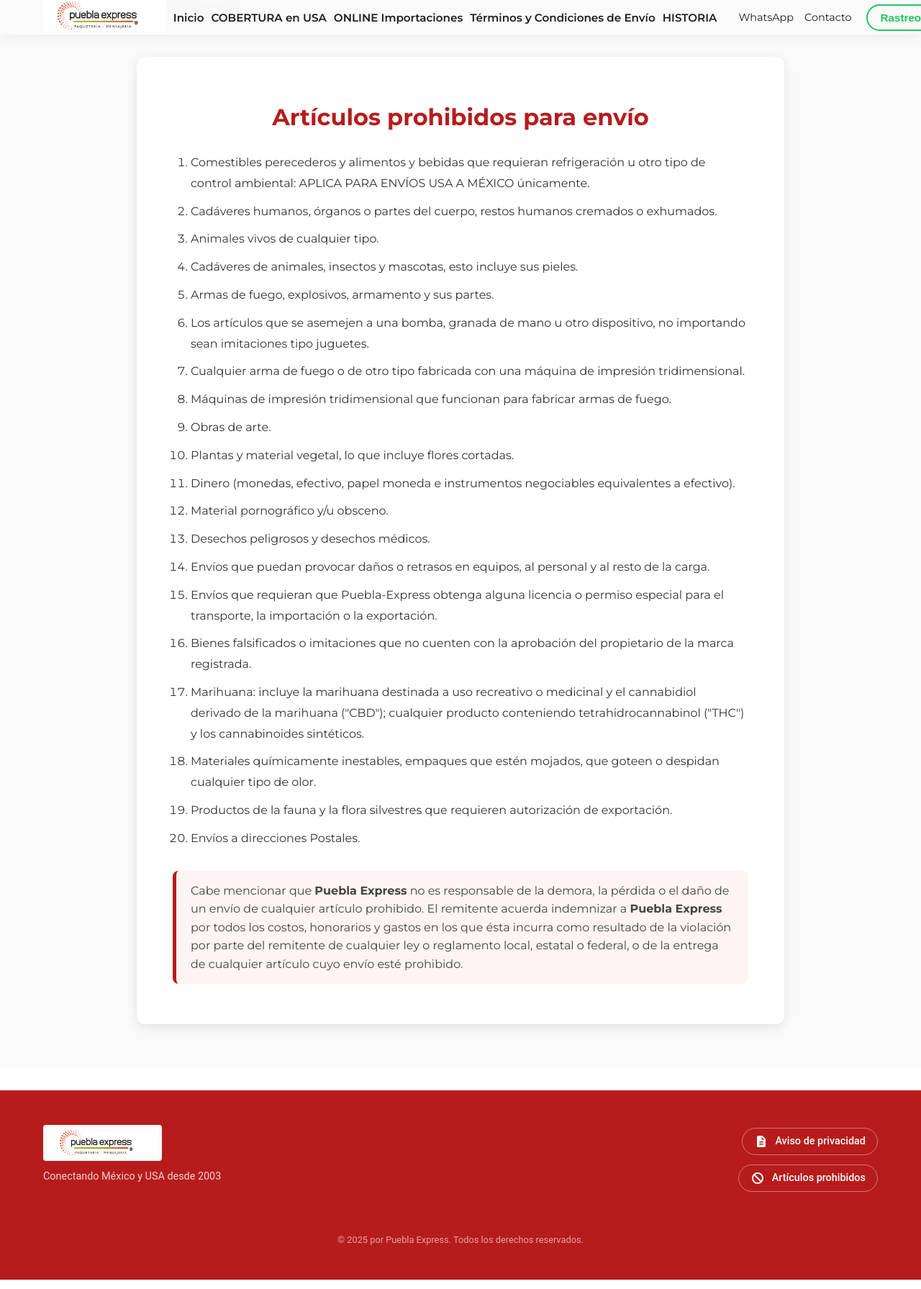
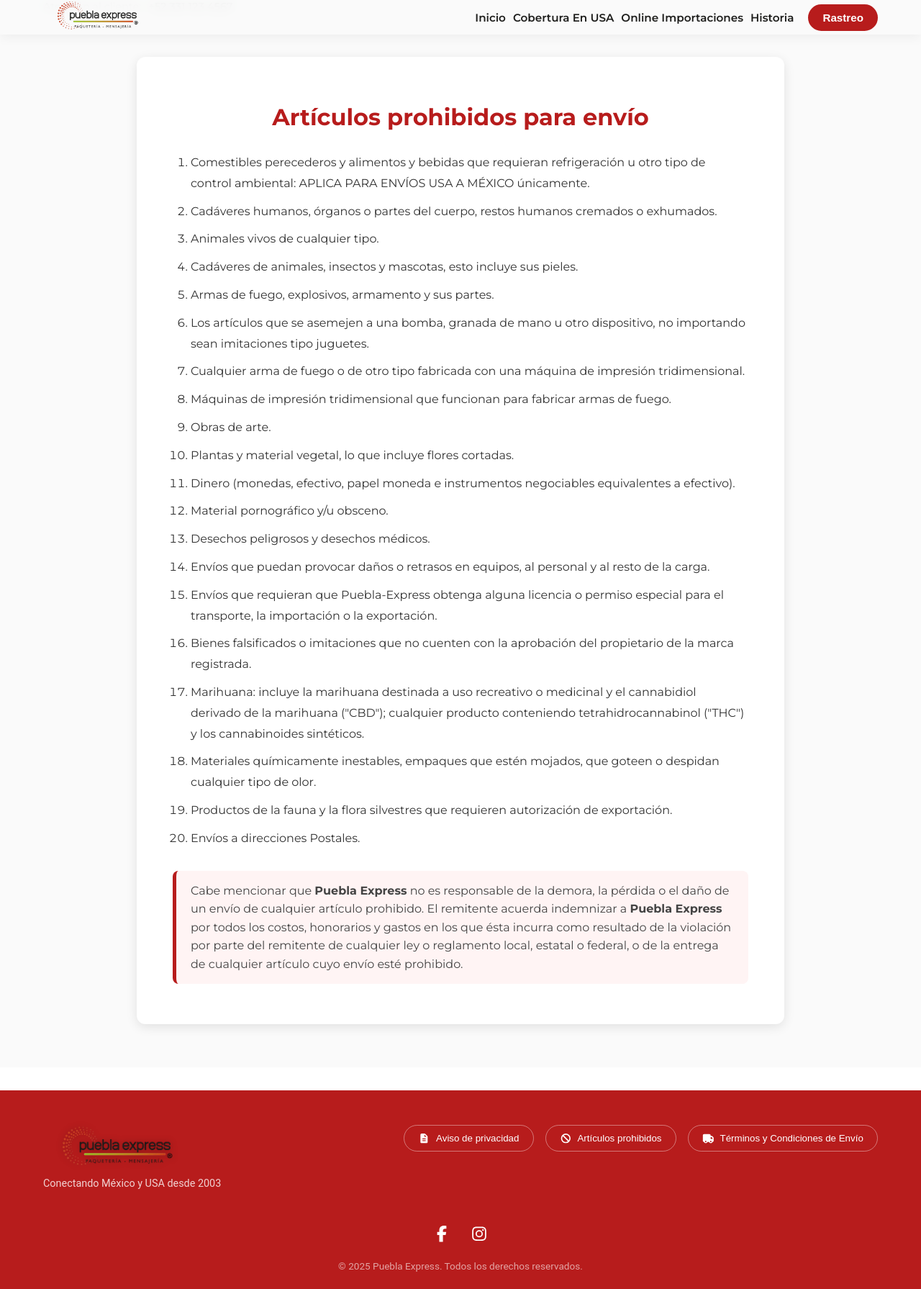
Before and after one commit to Alanhm616/propuesta-puebla, a React (Create React App) app: page /articulos-prohibidos in a window 1280 px wide. Shown: the whole page at 72% size. Built offline with nearby package versions, Linux system fonts and the light colour scheme.

Commit message:
Actualizar Header y Footer: botón rastreo rojo, remover términos, ajustes tipografía

```diff
--- a/package.json
+++ b/package.json
@@ -4,6 +4,7 @@
   "private": true,
   "dependencies": {
     "@fortawesome/fontawesome-svg-core": "^7.1.0",
+    "@fortawesome/free-brands-svg-icons": "^7.1.0",
     "@fortawesome/free-solid-svg-icons": "^7.1.0",
     "@fortawesome/react-fontawesome": "^3.1.0",
     "@testing-library/dom": "^10.4.1",
--- a/src/components/Footer.css
+++ b/src/components/Footer.css
@@ -1,120 +1,172 @@
 /*
   ==============================================
-  Footer.css (Minimalista Rojo) - CORREGIDO
+  Footer.css - Versión Moderna con Redes Sociales
   ==============================================
 */
 
-/* Variables CSS */
 :root {
-  --color-primary: #b71c1c; /* Rojo Oscuro */
-  --color-primary-opaco: #cd3d1f;
-  --color-green: #22c55e; /* Verde (Acento Secundario) */
-  --color-black: #1e1e1c; /* Negro */
-  --color-background: #fafafaff; /* Blanco Principal */
+  --color-primary: #b71c1c;
+  --color-black: #1e1e1c;
+  --color-white: #ffffff;
+  --color-gray: rgba(255, 255, 255, 0.8);
 }
 
-/* El FOOTER REAL */
+/* === FOOTER === */
 .site-footer {
-  /* Fondo principal en Rojo Oscuro */
   background-color: var(--color-primary);
-  color: var(--color-background);
-  padding: 3rem 0;
+  color: var(--color-white);
   font-family: "Roboto", sans-serif;
   text-align: center;
+  padding: 3rem 1rem 1.5rem;
+  position: relative;
 }
 
 .footer-inner {
-  max-width: 1000px;
+  max-width: 1100px;
   margin: 0 auto;
   display: flex;
   justify-content: space-between;
-  align-items: center;
+  align-items: flex-start;
   flex-wrap: wrap;
   gap: 2rem;
 }
 
-/* Marca y Logo */
-.footer-brand {
-  text-align: left;
-  display: flex;
-  flex-direction: column;
-  align-items: flex-start;
-}
+/* === Logo === */
 .footer-logo-link {
   display: block;
-  padding: 5px;
-  background: var(--color-background); /* Fondo Blanco para el logo */
-  border-radius: 4px;
 }
 
 .footer-logo {
-  height: 40px;
+  height: 60px;
   width: auto;
   display: block;
+  filter: drop-shadow(0 0 5px rgba(0, 0, 0, 0.3)); /* Sutil sombra */
+  background: none !important; /* sin fondo blanco */
 }
 
 .footer-tagline {
   margin-top: 0.8rem;
   font-size: 0.9rem;
-  color: rgba(255, 255, 255, 0.8);
+  color: var(--color-gray);
 }
 
-/* Links del footer (Aviso de privacidad y Prohibidos) */
+/* === Botones === */
 .footer-links-group {
   display: flex;
-  flex-direction: column;
-  gap: 0.8rem;
-  align-items: flex-end;
+  flex-direction: row;
+  flex-wrap: wrap;
+  gap: 1rem;
+  justify-content: center;
 }
 
 .footer-link-button {
   background-color: transparent;
-  color: var(--color-background);
-  text-decoration: none;
+  color: var(--color-white);
+  border: 1px solid rgba(255, 255, 255, 0.4);
+  border-radius: 25px;
+  padding: 0.6rem 1.2rem;
+  cursor: pointer;
   font-weight: 500;
-  padding: 0.6rem 1rem;
-  border-radius: 30px;
-  border: 1px solid rgba(255, 255, 255, 0.4);
   transition: all 0.3s ease;
   display: flex;
   align-items: center;
+  gap: 0.5rem;
 }
 
 .footer-link-button:hover {
-  background-color: var(--color-black); /* Relleno Negro */
-  color: var(--color-background);
-  border-color: var(--color-black);
-  transform: translateY(-2px) scale(1.02);
-  box-shadow: 0 4px 12px rgba(0, 0, 0, 0.3);
+  background-color: var(--color-black);
+  transform: translateY(-2px);
+  box-shadow: 0 4px 10px rgba(0, 0, 0, 0.3);
 }
 
-/* Íconos dentro de los links */
-.footer-link-button .footer-icon {
-  font-size: 1rem;
-  margin-right: 0.6rem;
+/* === Redes Sociales === */
+.footer-social {
+  display: flex;
+  justify-content: center;
+  margin-top: 2rem;
+  gap: 1.5rem;
 }
 
-/* Texto de Copyright */
-.footer-copy {
-  flex-basis: 100%;
-  margin-top: 1.5rem;
-  font-size: 0.8rem;
-  color: rgba(255, 255, 255, 0.6);
-  text-align: center;
+.social-icon {
+  color: var(--color-white);
+  font-size: 1.4rem;
+  transition: all 0.3s ease;
 }
 
-/* Responsive */
+.social-icon:hover {
+  color: #ffd700; /* Amarillo dorado al pasar */
+  transform: scale(1.2);
+}
+
+/* === Copyright === */
+.footer-copy {
+  margin-top: 1.5rem;
+  font-size: 0.85rem;
+  color: rgba(255, 255, 255, 0.6);
+}
+
+/* === Modal === */
+.modal-overlay {
+  position: fixed;
+  top: 0;
+  left: 0;
+  width: 100%;
+  height: 100%;
+  background-color: rgba(0, 0, 0, 0.6);
+  display: flex;
+  justify-content: center;
+  align-items: center;
+  z-index: 2000;
+}
+
+.modal-content {
+  background-color: #fff;
+  color: #000;
+  max-width: 800px;
+  max-height: 80vh;
+  overflow-y: auto;
+  border-radius: 10px;
+  padding: 2rem;
+  position: relative;
+  box-shadow: 0 8px 24px rgba(0, 0, 0, 0.3);
+}
+
+.modal-title {
+  color: var(--color-primary);
+  text-align: center;
+  margin-bottom: 1rem;
+}
+
+.modal-close {
+  position: absolute;
+  top: 10px;
+  right: 15px;
+  background: none;
+  border: none;
+  color: var(--color-primary);
+  font-size: 1.5rem;
+  cursor: pointer;
+}
+
+.modal-body {
+  text-align: left;
+  font-size: 0.95rem;
+  line-height: 1.6;
+}
+
+/* === Responsive === */
 @media (max-width: 768px) {
   .footer-inner {
     flex-direction: column;
     align-items: center;
-    text-align: center;
   }
-  .footer-brand {
-    align-items: center;
-    text-align: center;
+
+  .footer-links-group {
+    flex-direction: column;
+    gap: 0.8rem;
   }
-  .footer-links-group {
-    align-items: center;
+
+  .footer-logo {
+    height: 50px;
   }
 }
--- a/src/components/Footer.js
+++ b/src/components/Footer.js
@@ -1,42 +1,117 @@
-import React from "react";
+// Footer.js
+import React, { useState } from "react";
 import "./Footer.css";
 import { FontAwesomeIcon } from "@fortawesome/react-fontawesome";
-import { faFileAlt, faBan } from "@fortawesome/free-solid-svg-icons";
-import { Link } from "react-router-dom";
-// 1. Importamos el logo
+import {
+  faFileAlt,
+  faBan,
+  faTruck,
+  faTimes,
+} from "@fortawesome/free-solid-svg-icons";
+import { faFacebookF, faInstagram } from "@fortawesome/free-brands-svg-icons";
 import logo from "../assets/logo.png";
 
+// Importamos el contenido de las páginas
+import AvisoPrivacidad from "../components/piepagina/AvisoPrivacidad";
+import ArticulosProhibidos from "../components/piepagina/ArticulosProhibidos";
+import TerminosEnvio from "../components/Navegacion/TerminosEnvio";
+
 const Footer = () => {
+  const [showModal, setShowModal] = useState(false);
+  const [modalContent, setModalContent] = useState(null);
+  const [modalTitle, setModalTitle] = useState("");
+
+  const openModal = (type) => {
+    if (type === "aviso") {
+      setModalTitle("Aviso de Privacidad");
+      setModalContent(<AvisoPrivacidad />);
+    } else if (type === "prohibidos") {
+      setModalTitle("Artículos Prohibidos");
+      setModalContent(<ArticulosProhibidos />);
+    } else if (type === "terminos") {
+      setModalTitle("Términos y Condiciones de Envío");
+      setModalContent(<TerminosEnvio />);
+    }
+    setShowModal(true);
+  };
+
+  const closeModal = () => {
+    setShowModal(false);
+    setModalContent(null);
+  };
+
   return (
+    <>
       <footer className="site-footer">
         <div className="container footer-inner">
+          {/* Logo y lema */}
           <div className="footer-brand">
-          {/* 2. Usamos el logo en lugar del texto simple */}
-          <Link to="/" className="footer-logo-link">
+            <a href="/" className="footer-logo-link">
               <img src={logo} alt="Puebla Express Logo" className="footer-logo" />
-          </Link>
-          <p className="footer-tagline">Conectando México y USA desde 2003</p>
+            </a>
+            <p className="footer-tagline">
+              Conectando México y USA desde 2003
+            </p>
           </div>
 
-        {/* Los links ahora serán parte de un diseño más limpio */}
+          {/* Botones de enlaces */}
           <div className="footer-links-group">
-          <Link to="/aviso-de-privacidad" className="footer-link-button">
+            <button onClick={() => openModal("aviso")} className="footer-link-button">
               <FontAwesomeIcon icon={faFileAlt} className="footer-icon" />
               Aviso de privacidad
-          </Link>
+            </button>
 
-          <Link to="/articulos-prohibidos" className="footer-link-button">
+            <button onClick={() => openModal("prohibidos")} className="footer-link-button">
               <FontAwesomeIcon icon={faBan} className="footer-icon" />
               Artículos prohibidos
-          </Link>
+            </button>
+
+            <button onClick={() => openModal("terminos")} className="footer-link-button">
+              <FontAwesomeIcon icon={faTruck} className="footer-icon" />
+              Términos y Condiciones de Envío
+            </button>
+          </div>
         </div>
 
+        {/* Redes sociales */}
+        <div className="footer-social">
+          <a
+            href="https://www.facebook.com/puexpress"
+            target="_blank"
+            rel="noopener noreferrer"
+            className="social-icon"
+          >
+            <FontAwesomeIcon icon={faFacebookF} />
+          </a>
+          <a
+            href="https://www.instagram.com/pueblaexpressusa"
+            target="_blank"
+            rel="noopener noreferrer"
+            className="social-icon"
+          >
+            <FontAwesomeIcon icon={faInstagram} />
+          </a>
+        </div>
+
+        {/* Copyright */}
         <div className="footer-copy">
-          © {new Date().getFullYear()} por Puebla Express. Todos los derechos
-          reservados.
+          © {new Date().getFullYear()} Puebla Express. Todos los derechos reservados.
+        </div>
+      </footer>
+
+      {/* Modal */}
+      {showModal && (
+        <div className="modal-overlay" onClick={closeModal}>
+          <div className="modal-content" onClick={(e) => e.stopPropagation()}>
+            <button className="modal-close" onClick={closeModal}>
+              <FontAwesomeIcon icon={faTimes} />
+            </button>
+            <h2 className="modal-title">{modalTitle}</h2>
+            <div className="modal-body">{modalContent}</div>
           </div>
         </div>
-    </footer>
+      )}
+    </>
   );
 };
 
--- a/src/components/Header.css
+++ b/src/components/Header.css
@@ -61,7 +61,7 @@
   gap: 20px;
 }
 
-/* 1. Navegación Desktop */
+/* Navegación Desktop */
 .nav {
   display: flex;
   align-items: center;
@@ -77,6 +77,7 @@
   position: relative;
   transition: color 0.3s;
   white-space: nowrap;
+  text-transform: capitalize; /* Title Case */
 }
 .nav a::after {
   content: "";
@@ -96,44 +97,27 @@
   width: 100%;
 }
 
-.header-actions-links {
-  display: flex;
-  align-items: center;
-  gap: 15px;
-  margin-left: 10px;
-}
-
-.header-actions-links a {
-  text-decoration: none;
-  color: var(--color-black);
-  font-weight: 500;
-  font-size: 0.9rem;
-  transition: color 0.3s;
-}
-.header-actions-links a:hover {
-  color: var(--color-primary);
-}
-
-/* 3. Botón de Rastreo (CTA) */
-.btn-ghost {
-  background: none;
-  border: 2px solid var(--color-green);
-  color: var(--color-green);
+/* Botón Rastreo (CTA) */
+.btn-rastreo {
+  background: var(--color-primary);
+  border: 2px solid var(--color-primary);
+  color: #fff;
   padding: 8px 18px;
   border-radius: 20px;
   font-weight: 600;
   cursor: pointer;
-  transition: all 0.3s ease;
+  transition: all 0.3s ease, box-shadow 0.3s ease;
   font-size: 0.95rem;
 }
 
-.btn-ghost:hover {
-  background-color: var(--color-green);
-  color: var(--color-background);
-  box-shadow: 0 6px 15px rgba(34, 197, 94, 0.2);
+.btn-rastreo:hover {
+  background: linear-gradient(135deg, #b71c1c, #cd3d1f);
+  color: #fff;
+  box-shadow: 0 8px 20px rgba(183, 28, 28, 0.4);
+  transform: translateY(-2px) scale(1.02);
 }
 
-/* Hamburger (mobile) */
+/* Mobile menu */
 .hamburger {
   display: none;
   position: relative;
@@ -141,7 +125,66 @@
 #menu-toggle {
   display: none;
 }
-/* Responsive rules */
+.menu-btn span,
+.menu-btn span::before,
+.menu-btn span::after {
+  display: block;
+  background: var(--color-black);
+  height: 3px;
+  width: 25px;
+  border-radius: 2px;
+  position: relative;
+  transition: all 0.3s ease;
+}
+.menu-btn span::before,
+.menu-btn span::after {
+  content: "";
+  position: absolute;
+  left: 0;
+}
+.menu-btn span::before {
+  top: -8px;
+}
+.menu-btn span::after {
+  top: 8px;
+}
+
+.mobile-menu {
+  display: none;
+  flex-direction: column;
+  gap: 10px;
+  margin-top: 10px;
+}
+#menu-toggle:checked + .menu-btn + .mobile-menu {
+  display: flex;
+}
+
+/* Mobile Links */
+.mobile-menu a {
+  text-decoration: none;
+  color: var(--color-black);
+  font-weight: 600;
+  text-transform: capitalize;
+}
+.mobile-cta {
+  background: var(--color-primary);
+  border: 2px solid var(--color-primary);
+  color: #fff;
+  padding: 8px 18px;
+  border-radius: 20px;
+  font-weight: 600;
+  cursor: pointer;
+  font-size: 0.95rem;
+  transition: all 0.3s ease, box-shadow 0.3s ease;
+}
+.mobile-cta:hover {
+  background: linear-gradient(135deg, #b71c1c, #cd3d1f);
+  color: #fff;
+  box-shadow: 0 8px 20px rgba(183, 28, 28, 0.4);
+  transform: translateY(-2px) scale(1.02);
+}
+
+/* Responsive */
 @media (max-width: 1100px) {
   .header-nav-actions {
     display: none;
--- a/src/components/Header.js
+++ b/src/components/Header.js
@@ -1,5 +1,4 @@
 import React, { useState } from "react";
-
 import { Link, useLocation } from "react-router-dom";
 import "./Header.css";
 import logo from "../assets/logo.png";
@@ -13,23 +12,15 @@
   const handleCloseModal = () => setModalOpen(false);
 
   const handleNavLinkClick = (e, targetId) => {
-    if (location.pathname !== "/") {
-      return;
-    }
-
+    if (location.pathname !== "/") return;
     e.preventDefault();
     const element = document.getElementById(targetId);
     if (element) {
-      window.scrollTo({
-        top: element.offsetTop - 80,
-        behavior: "smooth",
-      });
+      window.scrollTo({ top: element.offsetTop - 80, behavior: "smooth" });
     }
   };
 
-  const handleLogoClick = () => {
-    window.scrollTo(0, 0);
-  };
+  const handleLogoClick = () => window.scrollTo(0, 0);
 
   return (
     <>
@@ -63,25 +54,12 @@
               <Link to="/" onClick={(e) => handleNavLinkClick(e, "hero")}>
                 Inicio
               </Link>
-
-              <Link to="/cobertura-usa">COBERTURA en USA</Link>
-              <Link to="/importaciones">ONLINE Importaciones</Link>
-              <Link to="/terminos">Términos y Condiciones de Envío</Link>
-              <Link to="/historia">HISTORIA</Link>
+              <Link to="/cobertura-usa">Cobertura En USA</Link>
+              <Link to="/importaciones">Online Importaciones</Link>
+              <Link to="/historia">Historia</Link>
             </nav>
 
-            <div className="header-actions-links">
-              <a
-                href="https://wa.me/523311234567"
-                target="_blank"
-                rel="noreferrer"
-              >
-                WhatsApp
-              </a>
-              <a href="#contacto">Contacto</a>
-            </div>
-
-            <button className="btn-ghost" onClick={handleOpenModal}>
+            <button className="btn-rastreo" onClick={handleOpenModal}>
               Rastreo
             </button>
           </div>
@@ -95,10 +73,9 @@
               <Link to="/" onClick={(e) => handleNavLinkClick(e, "hero")}>
                 Inicio
               </Link>
-              <Link to="/cobertura-usa">COBERTURA en USA</Link>
-              <Link to="/importaciones">ONLINE Importaciones</Link>
-              <Link to="/terminos">Términos y Condiciones de Envío</Link>
-              <Link to="/historia">HISTORIA</Link>
+              <Link to="/cobertura-usa">Cobertura En USA</Link>
+              <Link to="/importaciones">Online Importaciones</Link>
+              <Link to="/historia">Historia</Link>
 
               <button className="mobile-cta" onClick={handleOpenModal}>
                 Rastreo
```
Also changed, not shown: src/assets/logo.png, 1 other file (tests, documents, lock files or other folders). Lines whose indentation alone changed are shown as unchanged.
